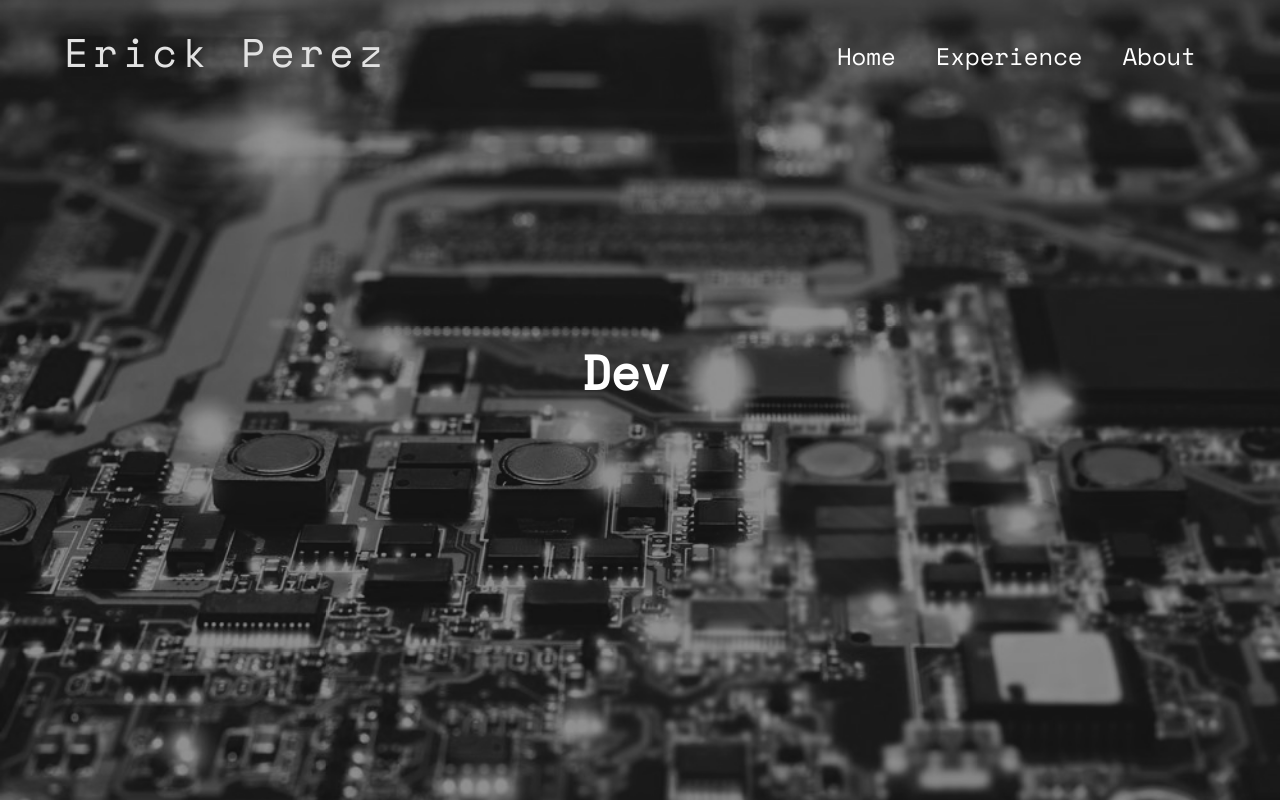
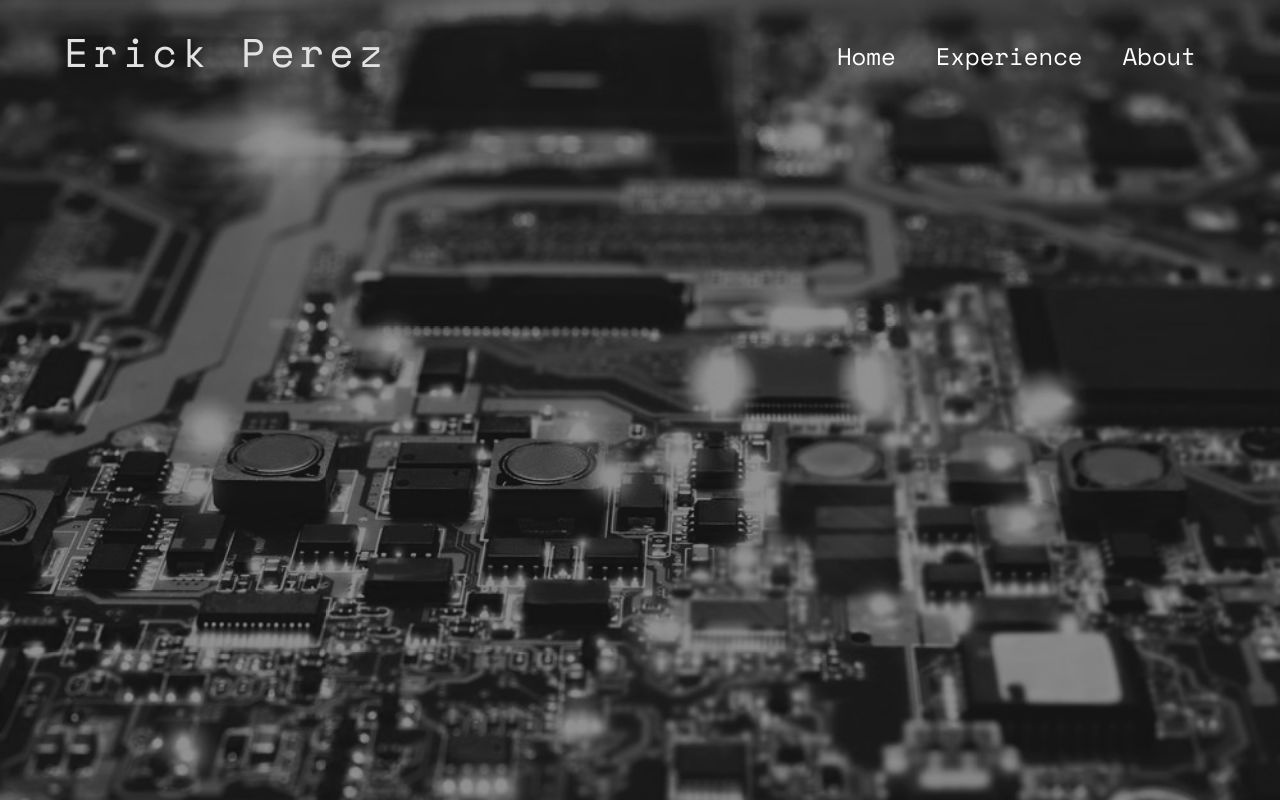
Before and after one commit to veroca88/erick-perez-portfolio, a React (Create React App) app: page / in a window 1280 px wide. Built offline with nearby package versions, Linux system fonts and the light colour scheme; the HTML template or start-up script is replaced by a standard one.

Commit message:
Change path of main page

```diff
--- a/src/App.js
+++ b/src/App.js
@@ -30,7 +30,7 @@ function App() {
         linkColor="#fff"
         textHover="rgba(201, 201, 201, 0.32)"
       />
-      <Route exact path="/" component={Main} />
+      <Route exact path="/erick-perez-portfolio" component={Main} />
       <Route exact path="/experience" component={Experience} />
       <Route exact path="/about" component={About} />
     </div>
```
